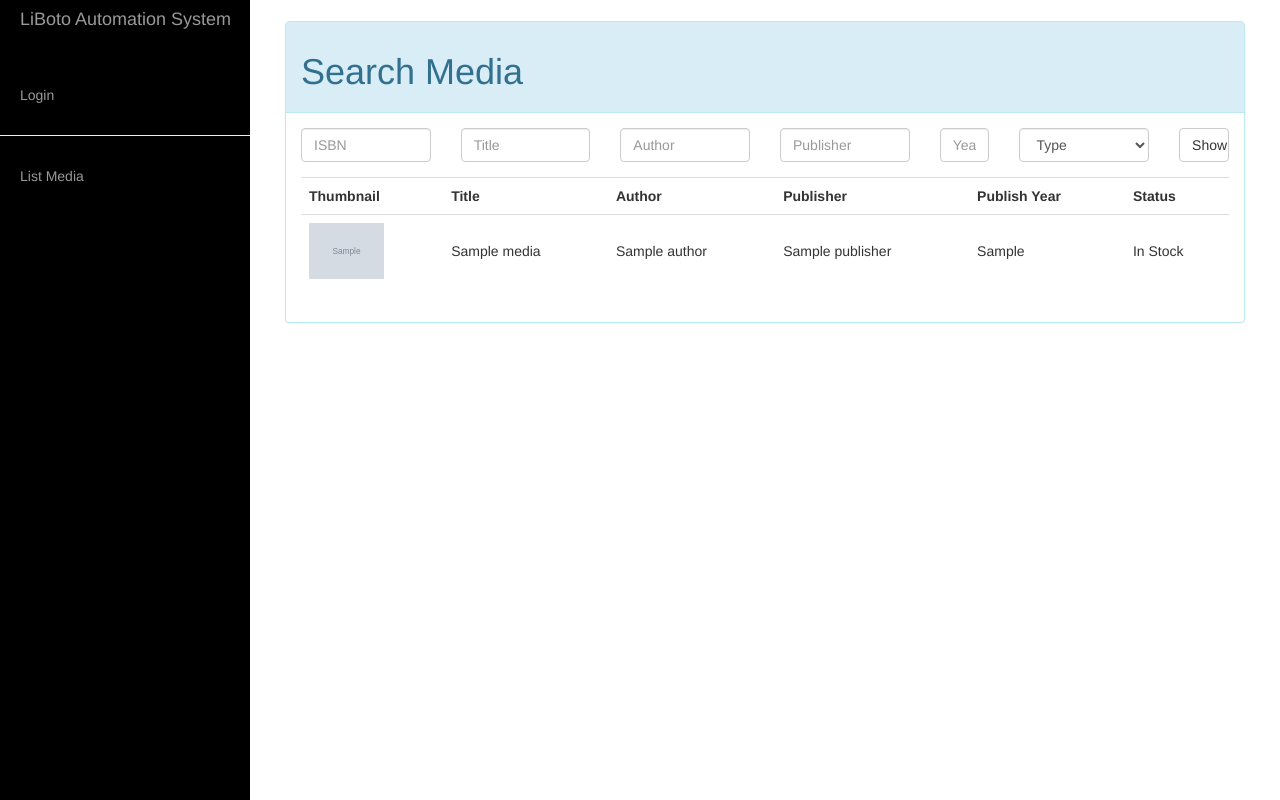
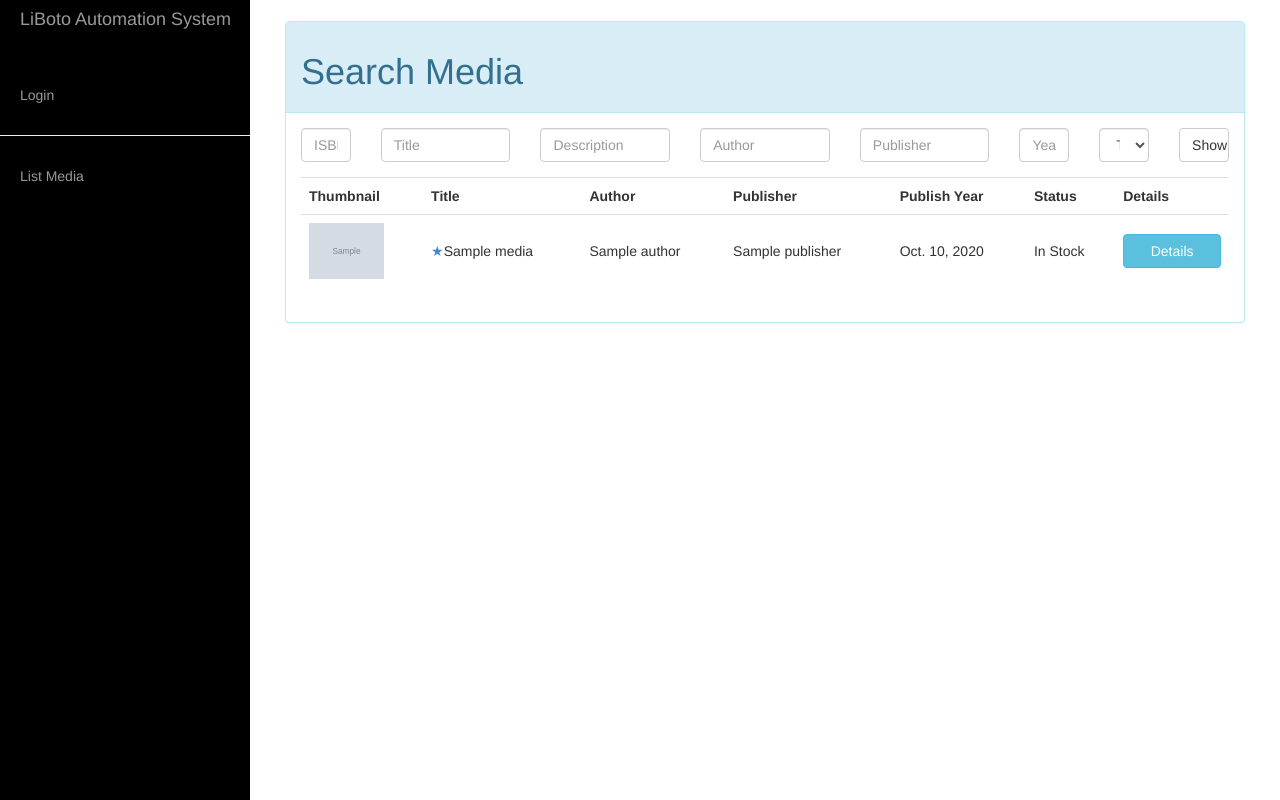
Before and after one commit to fsebile/liboto, a Django app: template templates/main/media_list.html in a window 1280 px wide. Run offline with Django 3.2, Linux system fonts and the light colour scheme; tables that the repository leaves empty hold one stand-in row (values such as "Sample post"); the template is opened without the code that fills it: values that come from a table or form of the project are taken from there, most other values are stand-ins (such as "Sample title", 1, 10 or a date in 2020); grey boxes marked "Sample" are stand-in pictures; parts of the project's set-up code (start-up, migrations or seed data) failed here and were passed over; some libraries are stand-ins or nearby versions.

Commit message:
tf-idf based description search algorithm added.

```diff
--- a/main/models.py
+++ b/main/models.py
@@ -71,7 +71,37 @@ class Media(models.Model):
     real_stock.description = 'Real Stock'
     real_stock.allow_tags = True
 
-    def __unicode__(self):
+    @staticmethod
+    def tfidfs(keywords, queryset, normalize=False):
+        from .lib import tfidf
+        import re
+
+        if keywords is None:
+            return zip(queryset.values_list("id", flat=True), [0.0]*queryset.count())
+
+        word_finder = re.compile('\w+')
+
+        table = tfidf.tfidf()
+        for media in queryset:
+            table.addDocument(media.id, word_finder.findall(media.description.lower()))
+
+        scores = table.similarities(keywords.lower().split())
+
+        if normalize:
+            maximum_score = max(dict(scores).values())
+            minimum_score = min(dict(scores).values())
+            if minimum_score == maximum_score:
+                maximum_score = minimum_score + 0.001  # To prevent zero/zero division
+            scores = [(i[0], ((i[1]-minimum_score)/maximum_score-minimum_score)*100) for i in scores]
+
+        scores.sort(key=lambda x: x[1], reverse=True)
+        return scores
+
+    def soonest_return(self):
+        pass
+
+
+def __unicode__(self):
         return u"{}".format(self.title)
 
 
--- a/templates/main/media_list.html
+++ b/templates/main/media_list.html
@@ -1,5 +1,5 @@
 {% extends "base.html" %}
-{% load humanize bootstrap3 %}
+{% load humanize bootstrap3 main_tags%}
 {% block content %}
 
     <div class="panel panel-info">
@@ -9,13 +9,17 @@
         <div class="panel-body">
             <form method="GET" action="." role="form">
                 <div class="row">
-                    <div class="col-md-2 form-group">
+                    <div class="col-md-1 form-group">
                         <input type="text" name="isbn" class="form-control"
                                id="isbn_id" placeholder="ISBN">
                     </div>
                     <div class="col-md-2 form-group">
                         <input type="text" name="title" class="form-control"
                                id="title_id" placeholder="Title">
+                    </div>
+                    <div class="col-md-2 form-group">
+                        <input type="text" name="description" class="form-control"
+                               id="description_id" placeholder="Description">
                     </div>
                     <div class="col-md-2 form-group">
                         <input type="text" name="author" class="form-control"
@@ -29,7 +33,7 @@
                         <input type="text" name="year" class="form-control"
                                id="year_id" placeholder="Year">
                     </div>
-                    <div class="col-md-2 form-group">
+                    <div class="col-md-1 form-group">
                         <select name="type" class="form-control" id="type_id">
                             <option value="" selected="selected">Type</option>
                             {% for mt, media_type in media_types %}
@@ -53,22 +57,43 @@
                     <th>Publisher</th>
                     <th>Publish Year</th>
                     <th>Status</th>
+                    <th>Details</th>
                     {% if not user.is_anonymous %}
                         <th>Request</th>
                         <th>Favorite</th>
                     {% endif %}
                 </tr>
-                {% for media in media_list %}
+                {% for media in sorted_media_list %}
                     <tr>
-                        <td><img src="{{ media.cover_image }}" width="75px"/>
-                        </td>
+                        <td><img src="{{ media.cover_image }}" width="75px"/></td>
+                    {% if tf_idfs|get:media.id == 0%}
                         <td style="vertical-align:middle">{{ media.title }}</td>
+                    {% else %}
+                        <td style="vertical-align:middle"><span data-toggle="tooltip" title="Proximity Score: {{ tf_idfs|get:media.id|stringformat:".0f" }}%"><span class="text-primary">&#9733;</span>{{ media.title }}</span></td>
+                    {% endif %}
                         <td style="vertical-align:middle">{{ media.author.name }}</td>
                         <td style="vertical-align:middle">{{ media.publisher.name }}</td>
                         <td style="vertical-align:middle">{{ media.year|naturalday }}</td>
                         <td style="vertical-align:middle">
-                            {% if media.real_stock > 0 %}In Stock{% else %}Out
-                                of Stock{% endif %}</td>
+                            {% if media.real_stock > 0 %}
+                                In Stock
+                            {% else %}
+                                Out of Stock
+                            {% endif %}
+                        </td>
+                        <td style="vertical-align:middle">
+                            <button
+                                    type="button"
+                                    class="btn btn-block btn-info"
+                                    data-toggle="popover"
+                                    data-trigger="focus"
+                                    data-placement="left"
+                                    title="ISBN: {{ media.isbn }}"
+                                    data-content="{{ media.description }}"
+                                    >
+                                Details
+                            </button>
+                        </td>
                         {% if not user.is_anonymous %}
                             <th style="vertical-align:middle">
                                 <form action="{% url "request_media_url" %}"
@@ -80,15 +105,16 @@
                                                 type="submit">Reserve
                                         </button>
                                     {% else %}
-                                        <button class="btn btn-default btn-block disabled"
-                                                type="button">Out of stock
+                                        <button class="btn btn-default btn-block"
+                                                type="button" data-toggle="tooltip" data-placement="top" title="Until {{ media.soonest_return|naturalday }}">Out of stock
                                         </button>
                                     {% endif %}
                                 </form>
                             </th>
                             <th style="vertical-align:middle">
                                 {% if media in request.user.favorite_medias.all %}
-                                    <a class="btn btn-default btn-block disabled">Favorited</a>
+                                    <button type="button" class="btn btn-default btn-block"
+                                            data-toggle="tooltip" data-placement="top" title="Already Favorited">Favorited</button>
                                 {% else %}
                                     <form action="{% url "favorite_media_url" %}"
                                           method="POST">{% csrf_token %}
@@ -96,7 +122,7 @@
                                                    value="{{ media.id }}">
                                             <input type="hidden" name="method"
                                                    value="add">
-                                            <button class="btn btn-info btn-block"
+                                            <button class="btn btn-warning btn-block"
                                                     type="submit">Favorite
                                             </button>
                                     </form>
@@ -110,3 +136,11 @@
         </div>
     </div>
 {% endblock %}
+{% block script %}
+    <script type="application/javascript">
+        $(function () {
+            $('[data-toggle="popover"]').popover();
+            $('[data-toggle="tooltip"]').tooltip();
+        })
+    </script>
+{% endblock script %}
```
Also changed, not shown: main/views.py (+11 -1 lines).
